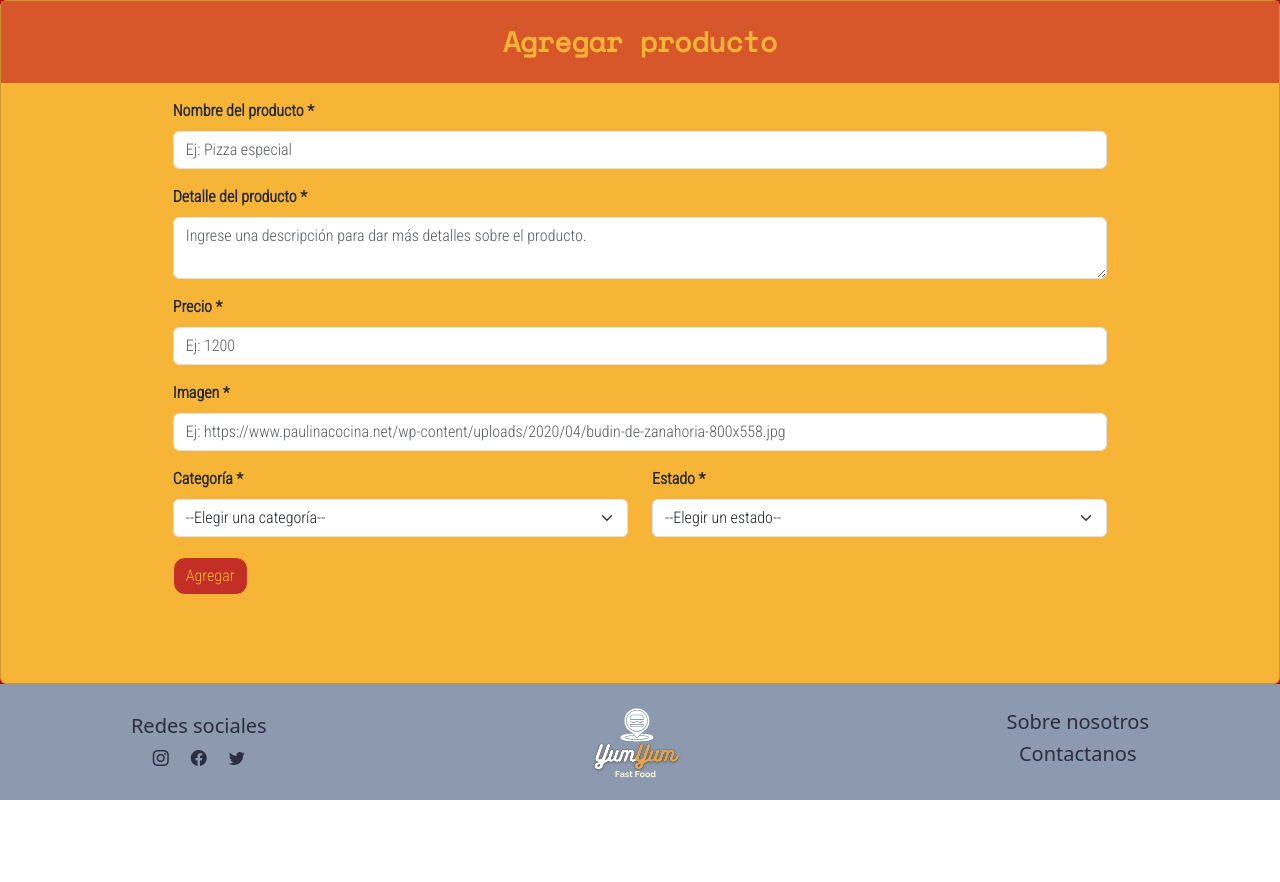
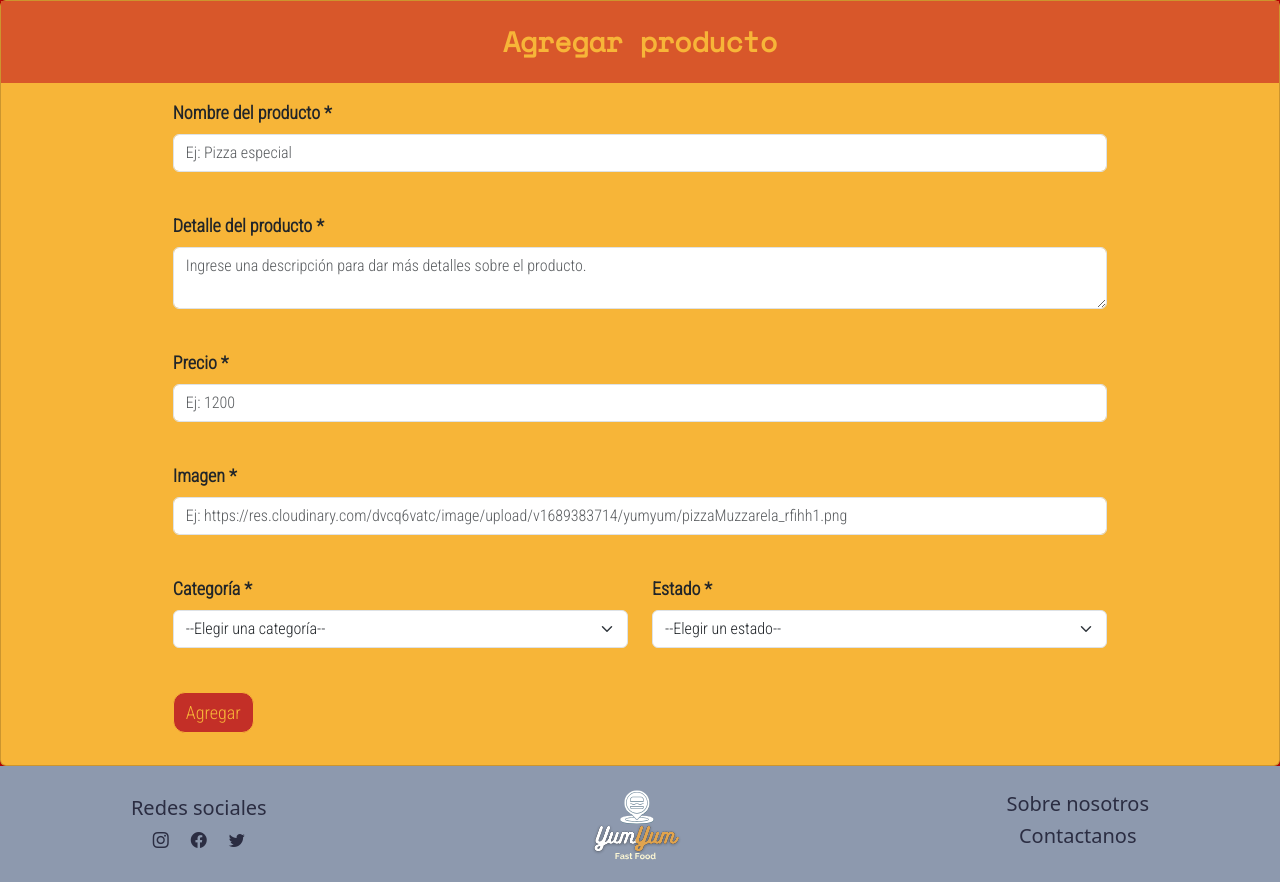
Before and after one commit to lourdesgarciafyl/PF-YumYum-frontend, a React (Vite) app: page / in a window 1280 px wide. Before the commit the page ends 800 px from the top, so only its background shows below. Built offline with nearby package versions, Linux system fonts and the light colour scheme.

Commit message:
se aumenta el tamaño de la letra para mejor legibilidad del administrador

```diff
--- a/src/components/views/producto/AgregarProducto.jsx
+++ b/src/components/views/producto/AgregarProducto.jsx
@@ -20,7 +20,7 @@ const AgregarProducto = () => {
             <Form noValidate className="w-75 mx-auto letraRoboto" onSubmit={handleSubmit(onSubmit)}>
 
                 <Form.Group className="mb-3 fw-bold" controlId="formNombre">
-                    <Form.Label>Nombre del producto *</Form.Label>
+                    <Form.Label className="letraFormLabel">Nombre del producto *</Form.Label>
                     <Form.Control
                     type="text"
                     placeholder="Ej: Pizza especial"
@@ -35,11 +35,11 @@ const AgregarProducto = () => {
                             message: "Cantidad máxima de caracteres: 50"
                         }
                     })}></Form.Control>
-                    <Form.Text className="text-danger">{errors.nombreProducto?.message}</Form.Text>
+                    <Form.Text className="text-danger ms-1">{errors.nombreProducto?.message}</Form.Text>
                 </Form.Group>
 
                 <Form.Group className="mb-3 fw-bold" controlId="formDetalle">
-                    <Form.Label>Detalle del producto *</Form.Label>
+                    <Form.Label className="letraFormLabel">Detalle del producto *</Form.Label>
                     <Form.Control
                     type="text"
                     as="textarea"
@@ -56,11 +56,11 @@ const AgregarProducto = () => {
                             message: "Cantidad máxima de caracteres: 500"
                         }
                     })}></Form.Control>
-                    <Form.Text className="text-danger">{errors.detalle?.message}</Form.Text>
+                    <Form.Text className="text-danger ms-1">{errors.detalle?.message}</Form.Text>
                 </Form.Group>
 
                 <Form.Group className="mb-3 fw-bold" controlId="forPrecio">
-                    <Form.Label>Precio *</Form.Label>
+                    <Form.Label className="letraFormLabel">Precio *</Form.Label>
                     <Form.Control
                     type="number"
                     placeholder="Ej: 1200"
@@ -75,14 +75,14 @@ const AgregarProducto = () => {
                             message: "Precio máximo: $10000"
                         }
                     })}></Form.Control>
-                    <Form.Text className="text-danger">{errors.precio?.message}</Form.Text>
+                    <Form.Text className="text-danger ms-1">{errors.precio?.message}</Form.Text>
                 </Form.Group>
 
                 <Form.Group className="mb-3 fw-bold" controlId="forImagen">
-                    <Form.Label>Imagen *</Form.Label>
+                    <Form.Label className="letraFormLabel">Imagen *</Form.Label>
                     <Form.Control
                     type="text"
-                    placeholder="Ej: https://www.paulinacocina.net/wp-content/uploads/2020/04/budin-de-zanahoria-800x558.jpg"
+                    placeholder="Ej: https://res.cloudinary.com/dvcq6vatc/image/upload/v1689383714/yumyum/pizzaMuzzarela_rfihh1.png"
                     {...register("imagen",{
                         required: "Debe ingresar la URL de la imagen.",
                         pattern:{
@@ -90,13 +90,13 @@ const AgregarProducto = () => {
                             message: "La URL debe terminar en: PNG, JPG, JPEG, GIF o SVG"
                         }
                     })}></Form.Control>
-                    <Form.Text className="text-danger">{errors.imagen?.message}</Form.Text>
+                    <Form.Text className="text-danger ms-1">{errors.imagen?.message}</Form.Text>
                 </Form.Group>
 
                 <Row>
                     <Col lg={6}>
                     <Form.Group className="mb-3 fw-bold" controlId="forCategoria">
-                    <Form.Label>Categoría *</Form.Label>
+                    <Form.Label className="letraFormLabel">Categoría *</Form.Label>
                     <Form.Select {... register("categoria",{
                         required: "Debe seleccionar una categoría"
                     })}>
@@ -108,13 +108,13 @@ const AgregarProducto = () => {
                         <option value="Promociones" className="formSelect">Promoción</option>
                         <option value="Otro" className="formSelect">Otro</option>
                     </Form.Select>
-                    <Form.Text className="text-danger">{errors.categoria?.message}</Form.Text>
+                    <Form.Text className="text-danger ms-1">{errors.categoria?.message}</Form.Text>
                     </Form.Group>
                     </Col>
 
                     <Col lg={6}>
                     <Form.Group className="mb-3 fw-bold" controlId="forEstado">
-                    <Form.Label>Estado *</Form.Label>
+                    <Form.Label className="letraFormLabel">Estado *</Form.Label>
                     <Form.Select {... register("estado", {
                         required: "Debe seleccionar el estado del producto."
                     })}>
@@ -122,7 +122,7 @@ const AgregarProducto = () => {
                         <option value="Activo" className="formSelect">Activo</option>
                         <option value="Inactivo" className="formSelect">Inactivo</option>
                     </Form.Select>
-                    <Form.Text className="text-danger">{errors.estado?.message}</Form.Text>
+                    <Form.Text className="text-danger ms-1">{errors.estado?.message}</Form.Text>
                     </Form.Group>
                     </Col>
                 </Row>
--- a/src/css/formularioAdminProductos.css
+++ b/src/css/formularioAdminProductos.css
@@ -1,3 +1,6 @@
+.letraFormLabel{
+    font-size: large;
+}
 .formSelect{
     background-color: #d8572a;
     color: #f7b538;
@@ -8,6 +11,7 @@
     color: #f7b538;
     border-color: #f7b538;
     border-radius: 12px;
+    font-size: large;
 }
 #btnAgregar:hover{
     background-color: #d8572a;
```
